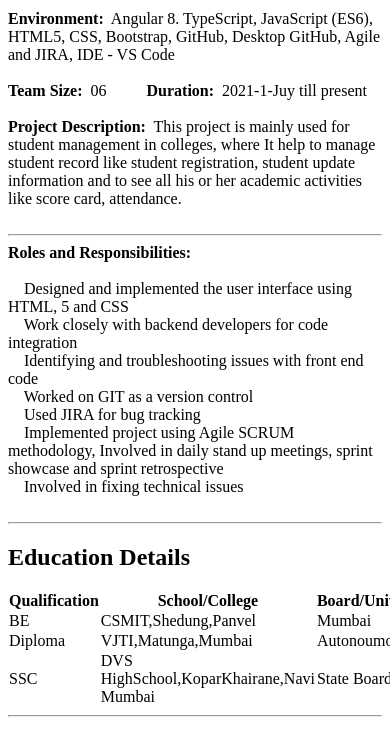
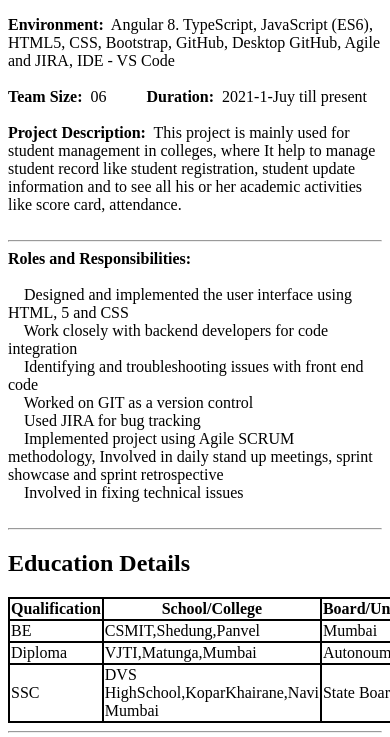
Before and after one commit to RbBhuse/my-profile, a plain HTML site: page index.html in a window 390 px wide. Shown: the part 774-1511 px from the top of the page. Drawn offline with Linux system fonts and the light colour scheme.

Commit message:
Update code of table and mobile number
Update code of table and mobile number

```diff
--- a/index.html
+++ b/index.html
@@ -5,7 +5,8 @@
     <meta name="viewport" content="width=device-width, initial-scale=1.0">
     <title>My Profile</title>
     <style>
-        table{
+       table,th,td,tr{
+            border: 2px solid black;
             border-collapse: collapse;
         }
     </style>
@@ -168,7 +169,7 @@
 
     <h2>Education Details</h2>
 
-    <table  border:"1px solid black">
+    <table>
         <thead>
           <tr>
           <th>Qualification</th>
```
Also changed, not shown: personalDetails.html (+1 -1 lines).
